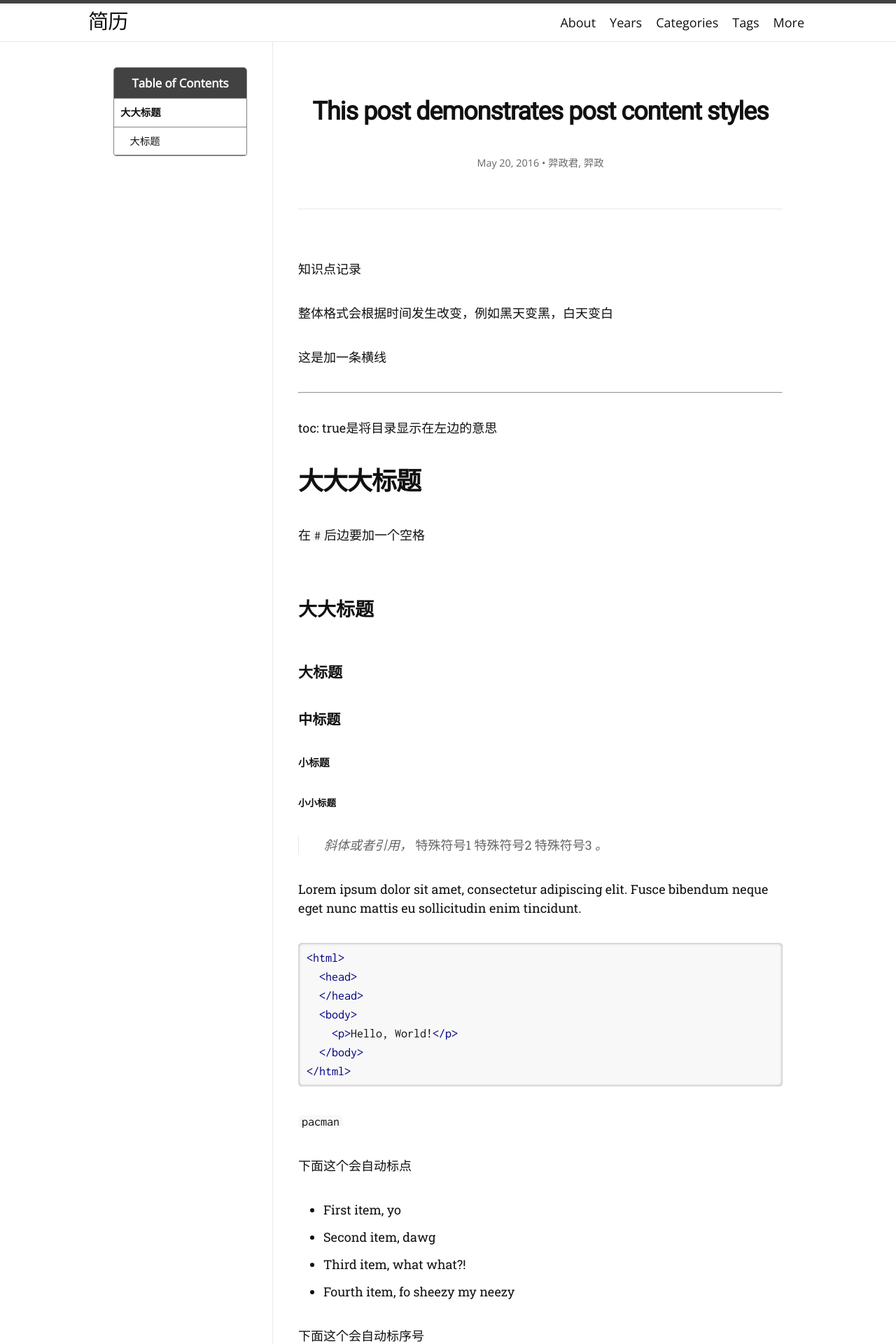
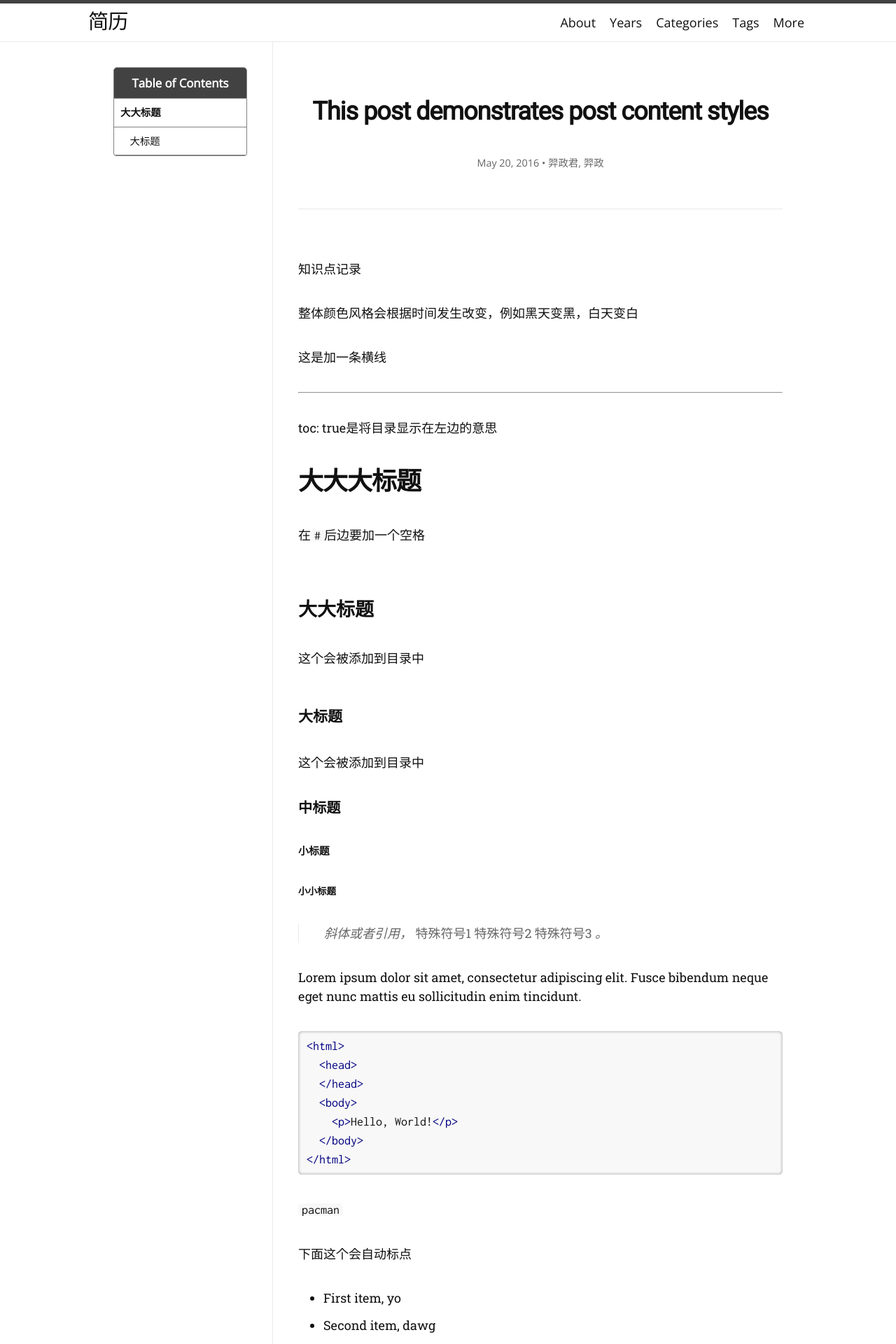
Before and after one commit to guohuanguohuan/helloyizhengjun.github.io, a Jekyll site: the page built from _posts/2016-05-20-this-post-demonstrates-post-content-styles.md, in a window 1280 px wide. Shown: the top 1920 px of the page at 70% size. Built offline with Jekyll 4.4.1, drawn with Linux system fonts in a browser that asks for light colours; nearby versions of some CDN libraries; some web fonts are replaced.

Commit message:
Update 2016-05-20-this-post-demonstrates-post-content-styles.md

```diff
--- a/_posts/2016-05-20-this-post-demonstrates-post-content-styles.md
+++ b/_posts/2016-05-20-this-post-demonstrates-post-content-styles.md
@@ -15,7 +15,7 @@ author:
 
 知识点记录
 
-整体格式会根据时间发生改变，例如黑天变黑，白天变白
+整体颜色风格会根据时间发生改变，例如黑天变黑，白天变白
 
 这是加一条横线
 
@@ -29,7 +29,11 @@ toc: true是将目录显示在左边的意思
 
 ## 大大标题
 
+这个会被添加到目录中
+
 ### 大标题
+
+这个会被添加到目录中
 
 #### 中标题
 
```
